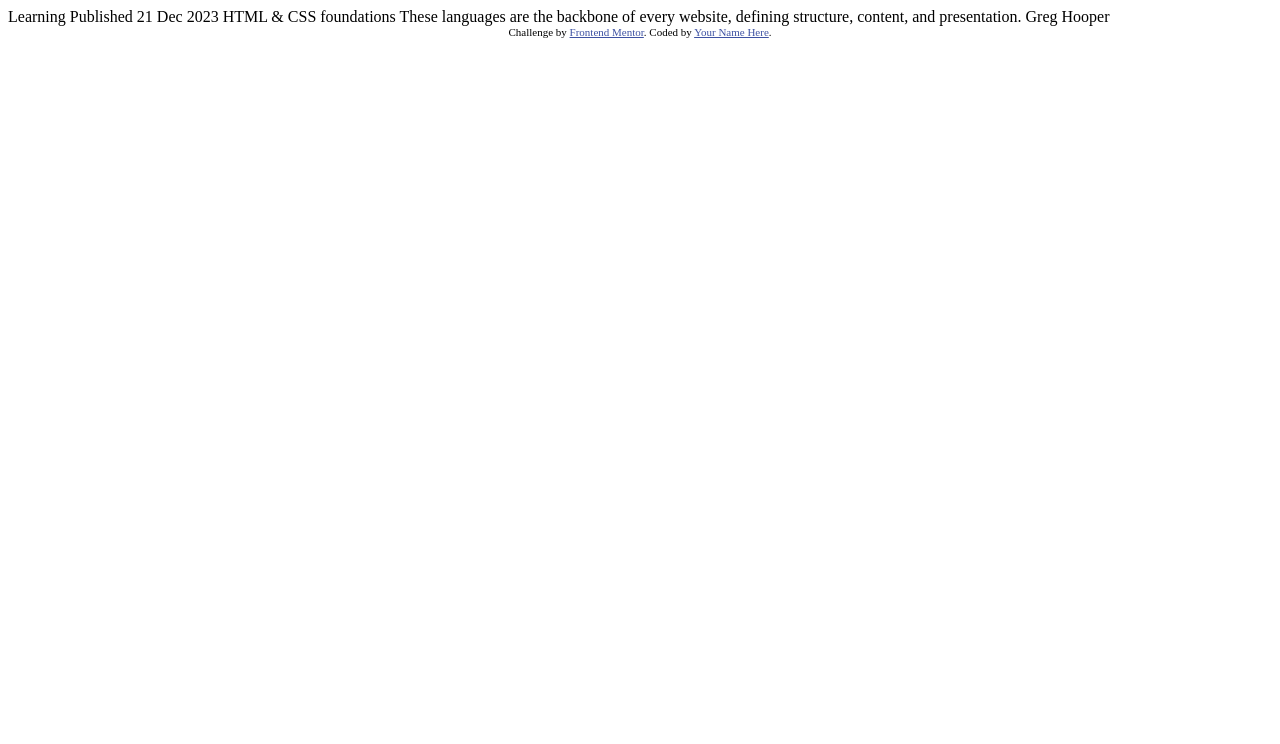
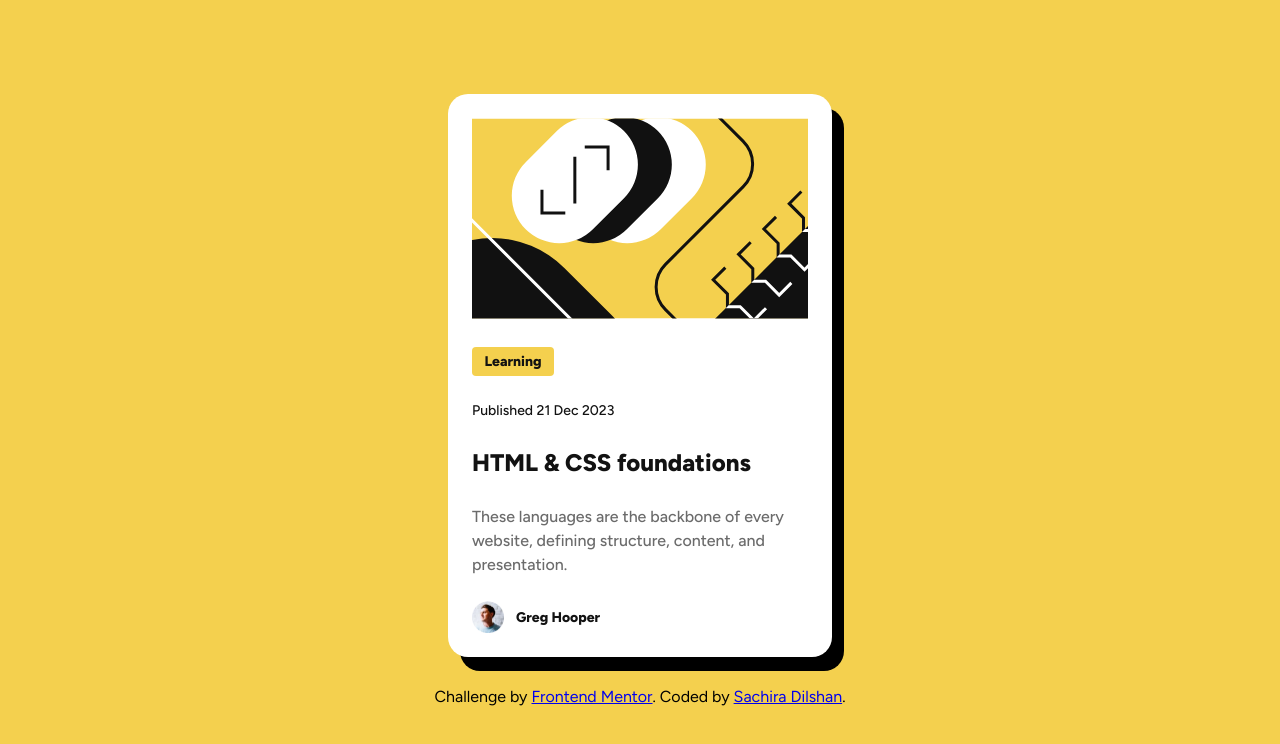
Before and after one commit to MLASS-Dilshan/blog-preview-card-FE, a plain HTML site: page index.html in a window 1280 px wide. Drawn offline with Linux system fonts and the light colour scheme.

Commit message:
Challenge completed

```diff
--- a/index.html
+++ b/index.html
@@ -1,34 +1,65 @@
 <!DOCTYPE html>
 <html lang="en">
   <head>
-  <meta charset="UTF-8">
-  <meta name="viewport" content="width=device-width, initial-scale=1.0"> <!-- displays site properly based on user's device -->
-
-  <link rel="icon" type="image/png" sizes="32x32" href="./assets/images/favicon-32x32.png">
-
+    <meta charset="UTF-8" />
+    <meta name="viewport" content="width=device-width, initial-scale=1.0" />
+    <!-- displays site properly based on user's device -->
+    <link
+      rel="icon"
+      type="image/png"
+      sizes="32x32"
+      href="./assets/images/favicon-32x32.png"
+    />
+    <link rel="stylesheet" href="styles.css" />
+    <link rel="preconnect" href="https://fonts.googleapis.com" />
+    <link rel="preconnect" href="https://fonts.gstatic.com" crossorigin />
+    <link
+      href="https://fonts.googleapis.com/css2?family=Figtree:ital,wght@0,300..900;1,300..900&display=swap"
+      rel="stylesheet"
+    />
     <title>Frontend Mentor | Blog preview card</title>
-
-  <!-- Feel free to remove these styles or customise in your own stylesheet 👍 -->
-  <style>
-    .attribution { font-size: 11px; text-align: center; }
-    .attribution a { color: hsl(228, 45%, 44%); }
-  </style>
   </head>
   <body>
+    <div class="container">
+      <div class="card">
+        <img
+          class="card_img"
+          src="./assets/images/illustration-article.svg"
+          alt="card_img"
+        />
 
-  Learning
+        <div class="card_content">
+          <div class="tag">
+            <p>Learning</p>
+          </div>
 
-  Published 21 Dec 2023
+          <p class="date">Published 21 Dec 2023</p>
 
-  HTML & CSS foundations
+          <p class="heading">HTML & CSS foundations</p>
 
-  These languages are the backbone of every website, defining structure, content, and presentation.
+          <p class="details">
+            These languages are the backbone of every website, defining
+            structure, content, and presentation.
+          </p>
 
-  Greg Hooper
+          <div class="user_details">
+            <img
+              class="user_img"
+              src="./assets/images/image-avatar.webp"
+              alt="user_img"
+            />
+            <p>Greg Hooper</p>
+          </div>
+        </div>
+      </div>
+    </div>
 
     <div class="attribution">
-    Challenge by <a href="https://www.frontendmentor.io?ref=challenge" target="_blank">Frontend Mentor</a>.
-    Coded by <a href="#">Your Name Here</a>.
+      Challenge by
+      <a href="https://www.frontendmentor.io?ref=challenge" target="_blank"
+        >Frontend Mentor</a
+      >. Coded by
+      <a href="https://github.com/MLASS-Dilshan">Sachira Dilshan</a>.
     </div>
   </body>
 </html>
--- /dev/null
+++ b/styles.css
@@ -0,0 +1,139 @@
+:root {
+  --yellow: hsl(47, 88%, 63%);
+  --gray-950: hsl(0, 0%, 7%);
+  --gray-500: hsl(0, 0%, 42%);
+  --white: hsl(0, 0%, 100%);
+}
+
+* {
+  padding: 0;
+  margin: 0;
+  box-sizing: border-box;
+}
+
+body {
+  font-family: "Figtree", sans-serif;
+  background-color: var(--yellow);
+  display: flex;
+  flex-direction: column;
+  height: 100vh;
+  align-items: center;
+  justify-content: center;
+  gap: 30px;
+}
+
+.container {
+  filter: drop-shadow(12px 14px);
+}
+
+.card {
+  max-width: 384px;
+  min-height: 522px;
+  background-color: var(--white);
+  border-radius: 20px;
+  padding: 24px 24px;
+}
+
+.card_content {
+  display: flex;
+  flex-direction: column;
+  gap: 24px;
+}
+
+.date {
+  font-size: 14px;
+  font-weight: 500;
+  line-height: 150%;
+  letter-spacing: 0px;
+  color: var(--gray-950);
+}
+
+.heading {
+  font-size: 24px;
+  font-weight: 800;
+  line-height: 150%;
+  letter-spacing: 0px;
+  color: var(--gray-950);
+}
+
+.heading:hover {
+  color: var(--yellow);
+  cursor: pointer;
+}
+
+.details {
+  font-size: 16px;
+  font-weight: 500;
+  line-height: 150%;
+  letter-spacing: 0px;
+  color: var(--gray-500);
+}
+
+.user_details p {
+  font-size: 14px;
+  font-weight: 800;
+  line-height: 150%;
+  letter-spacing: 0px;
+  color: var(--gray-950);
+}
+
+.tag {
+  background-color: var(--yellow);
+  border-radius: 4px;
+  width: 82px;
+  height: 29px;
+  display: flex;
+  align-items: center;
+  justify-content: center;
+  margin-top: 24px;
+}
+
+.tag p {
+  font-size: 14px;
+  font-weight: 800;
+  line-height: 150%;
+  letter-spacing: 0px;
+  color: var(--gray-950);
+}
+
+.user_details {
+  display: flex;
+  align-items: center;
+  gap: 12px;
+}
+
+.user_img {
+  width: 32px;
+  height: 32px;
+}
+
+@media (max-width: 700px) {
+  .card {
+    max-width: 327px;
+    min-height: 501px;
+    background-color: var(--white);
+    border-radius: 20px;
+    padding: 24px 24px;
+  }
+
+  .card_img {
+    width: 279px;
+    /* height: 200px; */
+  }
+
+  .details {
+    font-size: 14px;
+  }
+
+  .heading {
+    font-size: 20px;
+  }
+
+  .date {
+    font-size: 12px;
+  }
+
+  .tag p {
+    font-size: 12px;
+  }
+}
```
Lines whose indentation alone changed are shown as unchanged.
